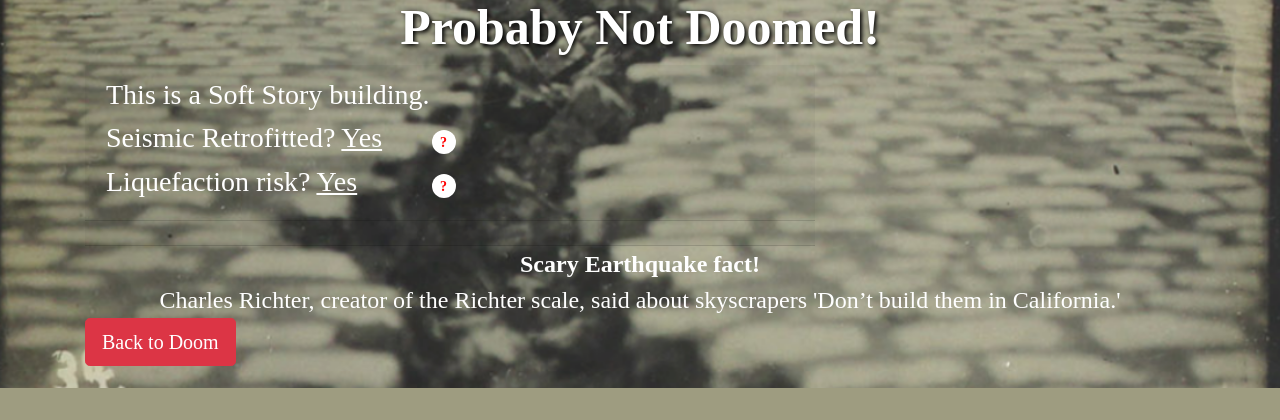
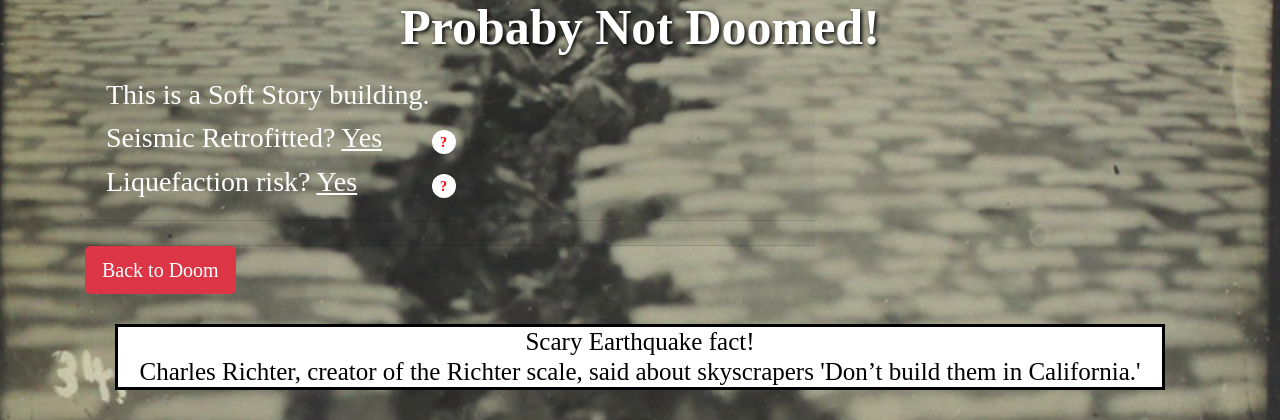
Before and after one commit to EpicRowan/Doom_mapper, a Flask app: page /buildings/1 in a window 1280 px wide. Shown: the part 412-832 px from the top of the page. Before the commit the page ends 800 px from the top, so only its background shows below. Run offline with Flask 2, Linux system fonts and the light colour scheme; tables that the repository leaves empty hold one stand-in row (values such as "Sample post"); some libraries are stand-ins or nearby versions; some web fonts are replaced.

Commit message:
Made facts easier to read with border

```diff
--- a/static/css/building_details.css
+++ b/static/css/building_details.css
@@ -19,6 +19,15 @@ h2 {
   font-size: 60px;
   color: white;
 
+}
+
+h4 {
+    font-size: 25px;
+    color: black;
+    border-style: solid;
+    border-color: black;
+    background-color: white;
+    margin: 30px;
 }
 
 body {
--- a/templates/building_details.html
+++ b/templates/building_details.html
@@ -107,11 +107,13 @@
 
  {% endif %}
 
- <font size="5"><b><center> Scary Earthquake fact! </center></b>
-  <center> {{ fact }} </center> </font>
 
   <input type="button" class="btn btn-lg btn-danger" onclick="location.href='/';" value="Back to Doom" />
 
 
+ <h4><center> Scary Earthquake fact! </center></b>
+  <center> {{ fact }} </center> </font></h4>
+
+
 
 {% endblock %}
```
Also changed, not shown: static/js/maps.js (+0 -11 lines).
